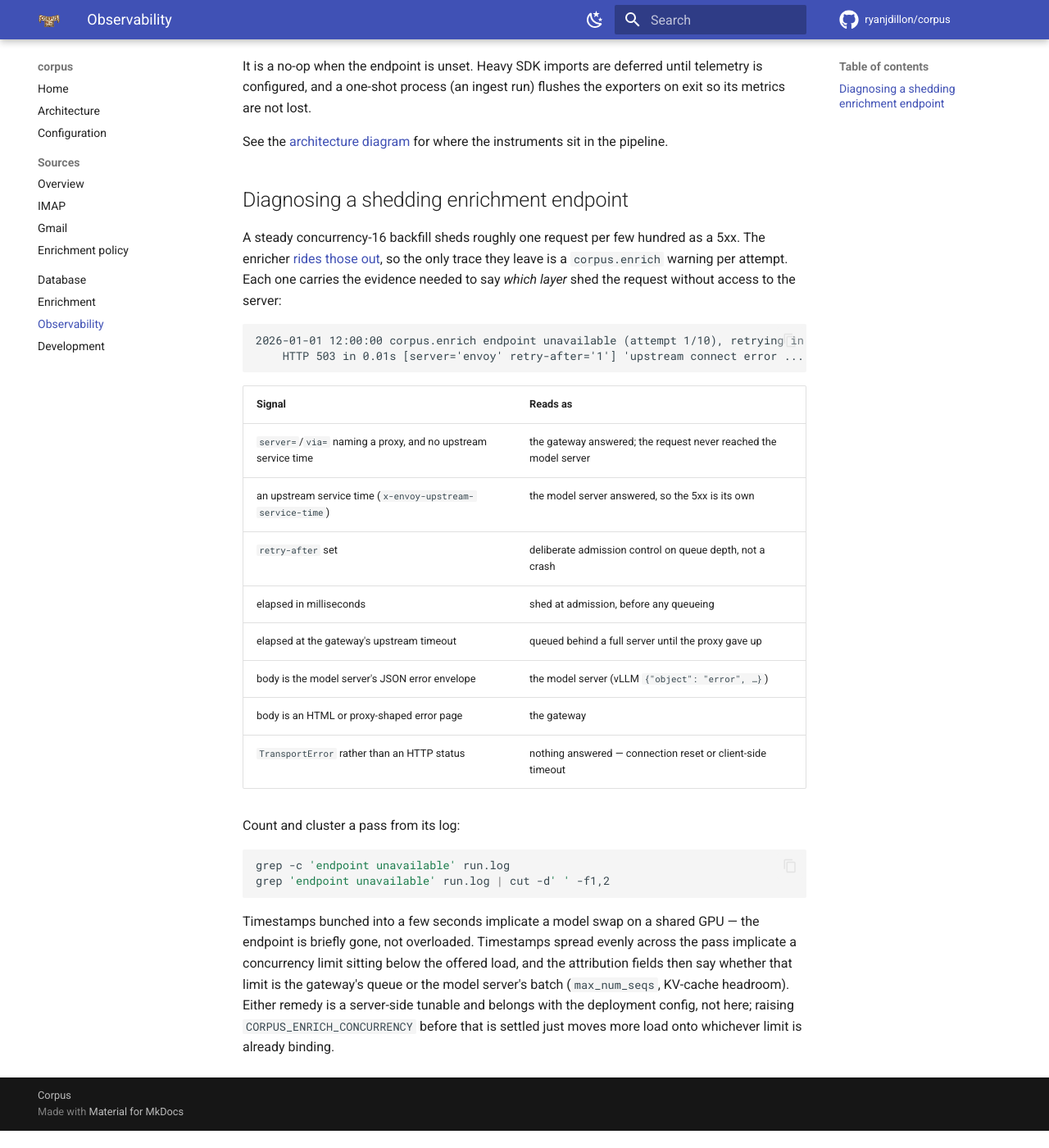
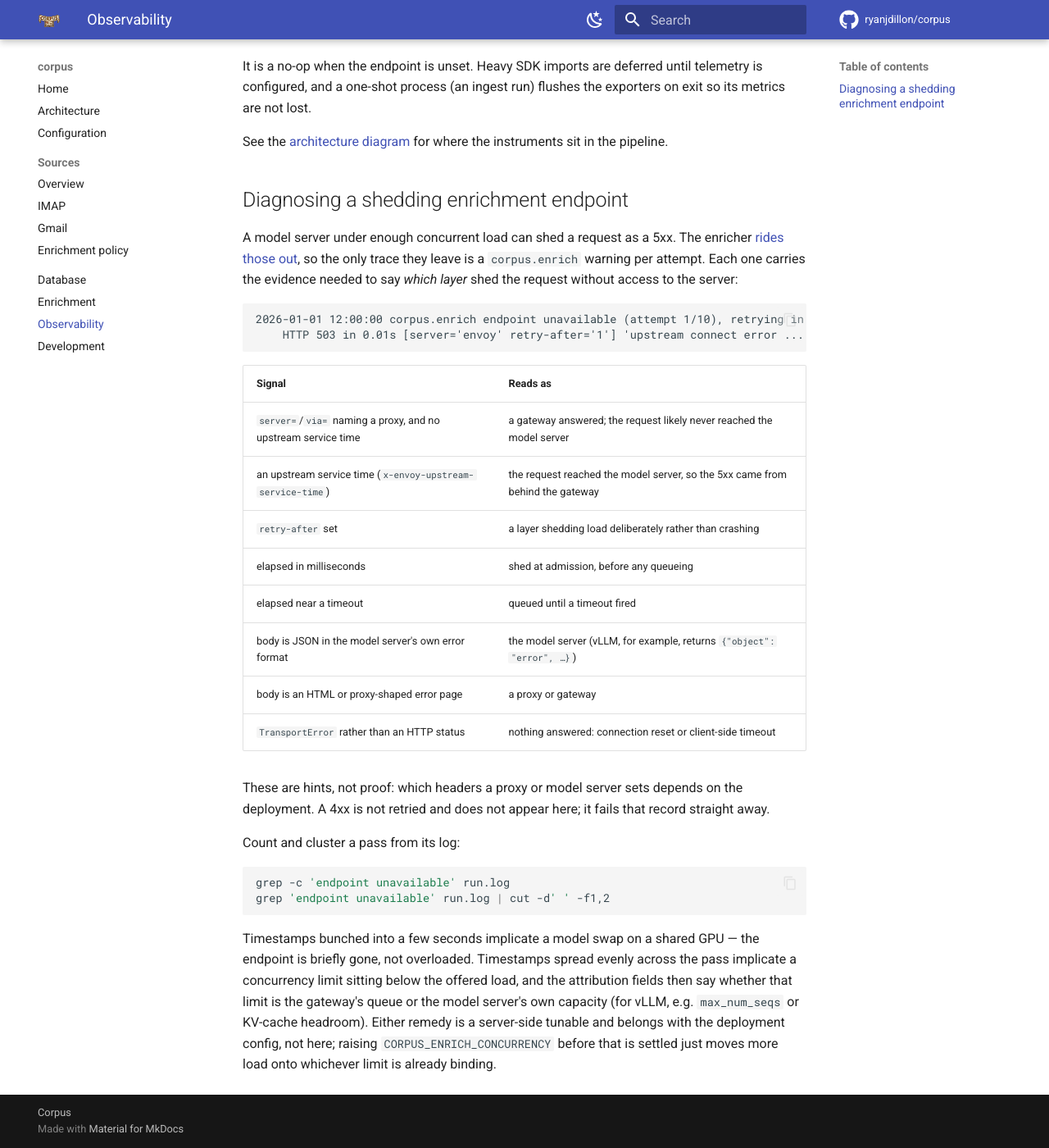
Before and after one commit to ryanjdillon/corpus, an MkDocs documentation site: the page built from docs/observability.md, in a window 1280 px wide and 1400 px high, scrolled down 280 px. Shown: the whole window at 82% size. Built offline with MkDocs 1.6.1 and Material for MkDocs 9.7.7, drawn with Linux system fonts in a browser that asks for light colours; comment, search, counter and statistics services are not loaded; before the commit the page ends 1659 px from its top, so only the background shows below that.

Commit message:
docs(observability): describe the 503 attribution without vLLM-specific assumptions (DIL-505)
Drop the unverified concurrency and shed-rate claims and word the
signals table generically; vLLM-specific details are kept only as
labelled examples.

```diff
--- a/docs/observability.md
+++ b/docs/observability.md
@@ -18,8 +18,8 @@ in the pipeline.
 
 ## Diagnosing a shedding enrichment endpoint
 
-A steady concurrency-16 backfill sheds roughly one request per few hundred as a
-5xx. The enricher [rides those out](configuration.md#riding-out-a-busy-enrichment-endpoint),
+A model server under enough concurrent load can shed a request as a 5xx. The
+enricher [rides those out](configuration.md#riding-out-a-busy-enrichment-endpoint),
 so the only trace they leave is a `corpus.enrich` warning per attempt. Each one
 carries the evidence needed to say *which layer* shed the request without access
 to the server:
@@ -31,14 +31,18 @@ to the server:
 
 | Signal | Reads as |
 |---|---|
-| `server=`/`via=` naming a proxy, and no upstream service time | the gateway answered; the request never reached the model server |
-| an upstream service time (`x-envoy-upstream-service-time`) | the model server answered, so the 5xx is its own |
-| `retry-after` set | deliberate admission control on queue depth, not a crash |
+| `server=`/`via=` naming a proxy, and no upstream service time | a gateway answered; the request likely never reached the model server |
+| an upstream service time (`x-envoy-upstream-service-time`) | the request reached the model server, so the 5xx came from behind the gateway |
+| `retry-after` set | a layer shedding load deliberately rather than crashing |
 | elapsed in milliseconds | shed at admission, before any queueing |
-| elapsed at the gateway's upstream timeout | queued behind a full server until the proxy gave up |
-| body is the model server's JSON error envelope | the model server (vLLM `{"object": "error", …}`) |
-| body is an HTML or proxy-shaped error page | the gateway |
-| `TransportError` rather than an HTTP status | nothing answered — connection reset or client-side timeout |
+| elapsed near a timeout | queued until a timeout fired |
+| body is JSON in the model server's own error format | the model server (vLLM, for example, returns `{"object": "error", …}`) |
+| body is an HTML or proxy-shaped error page | a proxy or gateway |
+| `TransportError` rather than an HTTP status | nothing answered: connection reset or client-side timeout |
+
+These are hints, not proof: which headers a proxy or model server sets depends on
+the deployment. A 4xx is not retried and does not appear here; it fails that record
+straight away.
 
 Count and cluster a pass from its log:
 
@@ -51,7 +55,7 @@ Timestamps bunched into a few seconds implicate a model swap on a shared GPU —
 the endpoint is briefly gone, not overloaded. Timestamps spread evenly across the
 pass implicate a concurrency limit sitting below the offered load, and the
 attribution fields then say whether that limit is the gateway's queue or the
-model server's batch (`max_num_seqs`, KV-cache headroom). Either remedy is a
-server-side tunable and belongs with the deployment config, not here; raising
+model server's own capacity (for vLLM, e.g. `max_num_seqs` or KV-cache
+headroom). Either remedy is a server-side tunable and belongs with the deployment config, not here; raising
 `CORPUS_ENRICH_CONCURRENCY` before that is settled just moves more load onto
 whichever limit is already binding.
```
